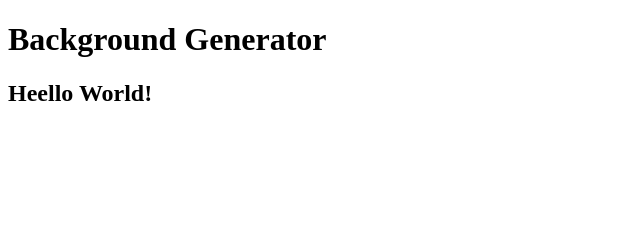
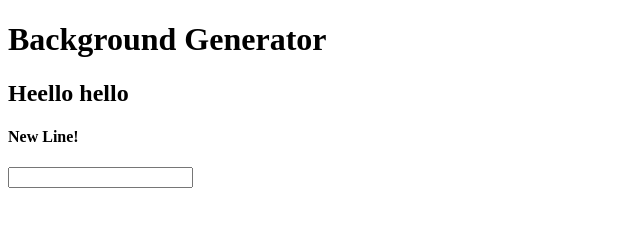
Before and after one commit to Arda1256/Generation, a plain HTML site: page index.html in a window 1280 px wide. Shown: the whole page, without its empty margins (0-640 px from the left). Drawn offline with Linux system fonts and the light colour scheme.

Commit message:
added input

```diff
--- a/index.html
+++ b/index.html
@@ -9,6 +9,8 @@
   </head>
   <body>
     <h1>Background Generator</h1>
-    <h2>Heello World!</h2>
+    <h2>Heello hello</h2>
+    <h4>New Line!</h4>
+    <input type="text" />
   </body>
 </html>
```
